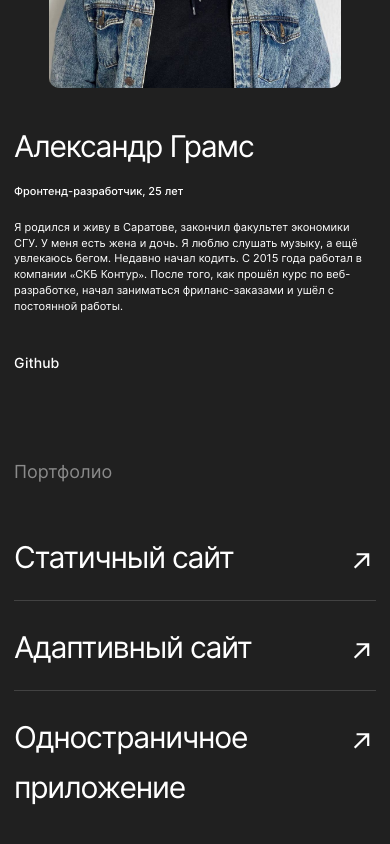
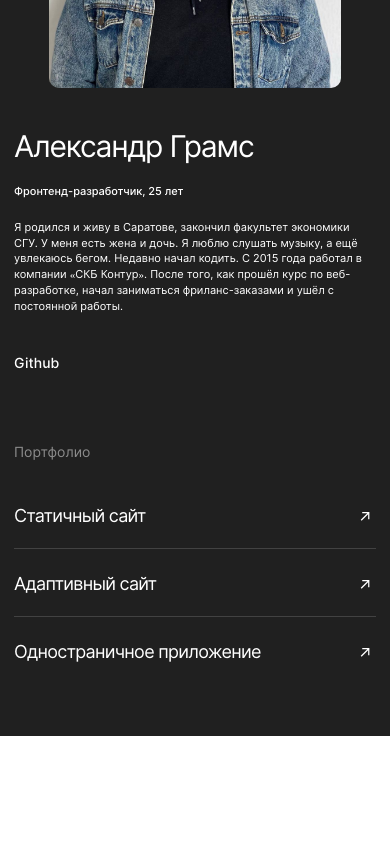
Before and after one commit to AlexanderGrams/movies-explorer-frontend, a React app: page / in a window 390 px wide. Shown: the part 2310-3154 px from the top of the page. After the commit the page ends 3046 px from the top, so only its background shows below. Built offline with nearby package versions, Linux system fonts and the light colour scheme.

Commit message:
добавить адаптивность компоненту Portfolio

```diff
--- a/src/components/Portfolio/portfolio.sass
+++ b/src/components/Portfolio/portfolio.sass
@@ -47,6 +47,7 @@
       margin: 0
 
   &__link
+    display: inline-block
     text-decoration: none
     font-family: 'Inter'
     font-style: normal
@@ -57,6 +58,8 @@
     color: var(--main-text-color)
     transition: opacity 0.3s ease
     cursor: pointer
+    width: 100%
+    max-width: 880px
 
     &:hover
       opacity: 0.7
@@ -64,3 +67,28 @@
 @media screen and (max-width: 1200px)
   .portfolio
     margin: 90px 0 0
+
+    &__link
+      max-width: 386px
+      font-size: 28px
+      line-height: 1.79
+
+@media screen and (max-width: 768px)
+  .portfolio
+    margin: 70px 0 0
+
+    &__title
+      margin: 0 0 40px
+      font-size: 14px
+      line-height: 1.43
+
+    &__project
+      &::before
+        top: 9px
+        width: 10px
+        height: 10px
+
+    &__link
+      max-width: 250px
+      font-size: 18px
+      line-height: 1.56
```
